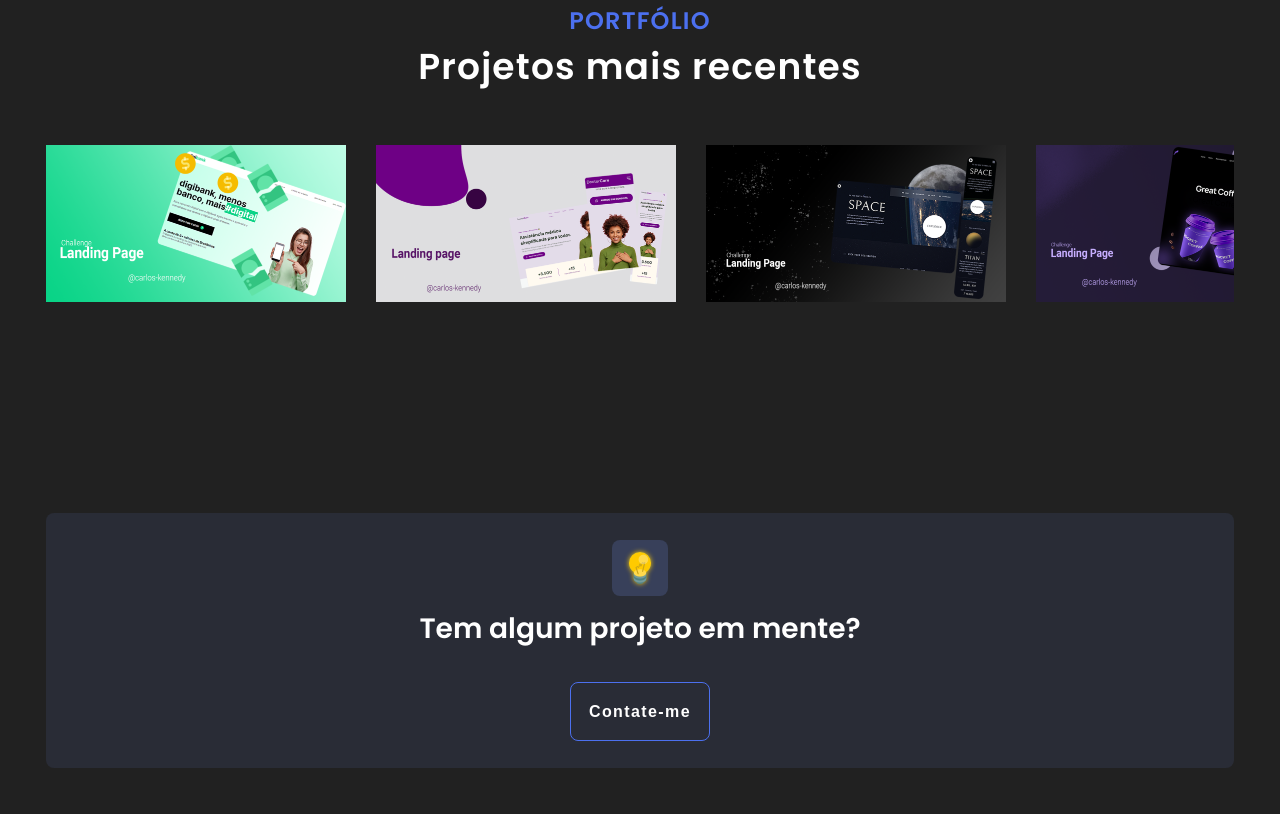
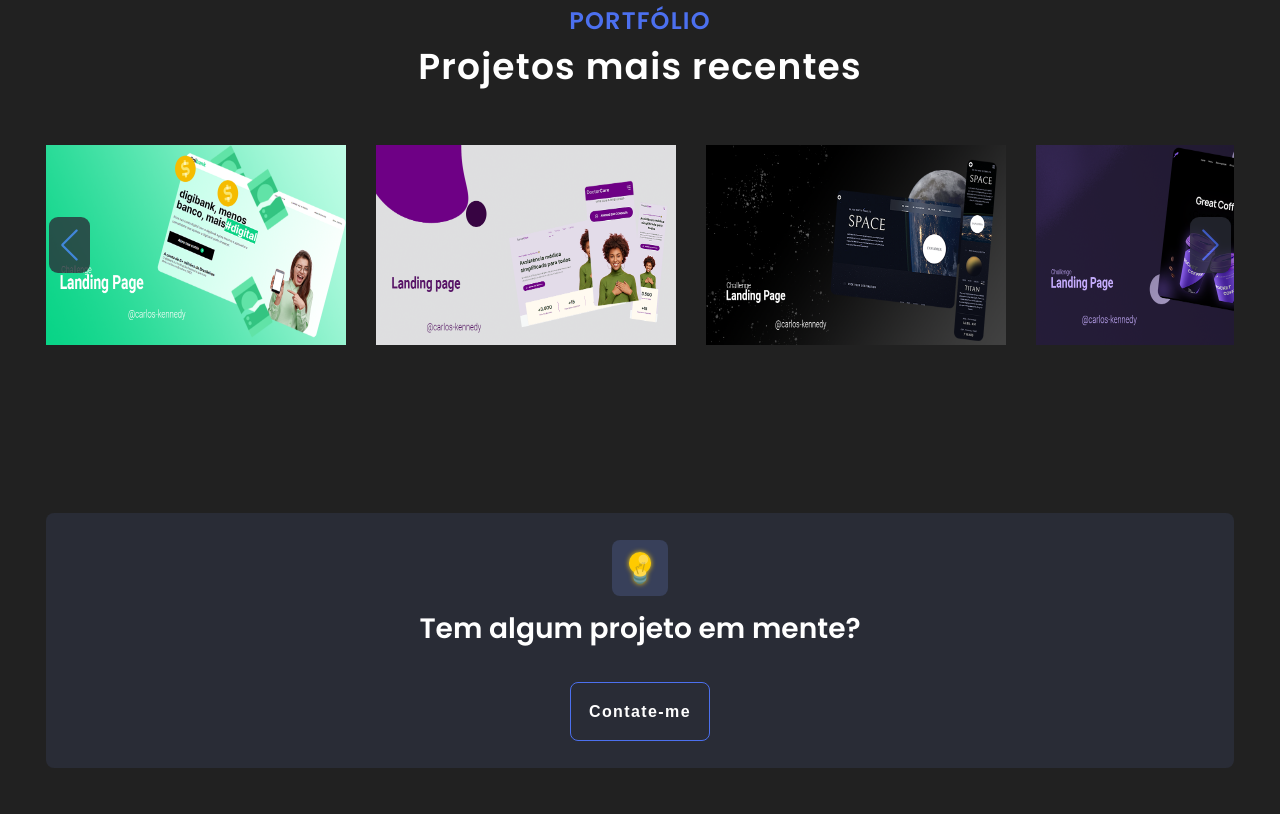
Before and after one commit to carlos-kennedy/portfolio, a plain HTML site: page index.html in a window 1280 px wide. Shown: the part 2046-2860 px from the top of the page. Drawn offline with nearby package versions, Linux system fonts and the light colour scheme; files whose address does not match are found by name.

Commit message:
Update e correção de bugs

```diff
--- a/css/style.css
+++ b/css/style.css
@@ -291,6 +291,7 @@ section#projects .wrapper {
 }
 section#projects .wrapper img {
   width: 100%;
+  height: 20rem;
 }
 
 section#projects .wrapper header {
@@ -352,6 +353,21 @@ section#projects ul.projects-list li:hover span {
   visibility: visible;
 }
 
+/* ====NAVIGATION-SLIDE */
+
+section#projects .swiper-button-next:after,
+section#projects .swiper-button-prev:after {
+  color: var(--f-color);
+  font-size: 3.2rem;
+  padding: 1.2rem;
+  border-radius: 0.9rem;
+  background: var(--card-color);
+
+  opacity: 0.78;
+}
+
+/* ====SECTION-CONTACT-ME==== */
+
 section#contact-me .wrapper {
   background: var(--card-color);
   padding: 2.7rem 4.7rem;
@@ -364,8 +380,6 @@ section#contact-me .wrapper {
   flex-flow: column;
   align-items: center;
 }
-
-/* ====SECTION-CONTACT-ME==== */
 
 section#contact-me .wrapper header {
   display: flex;
--- a/index.html
+++ b/index.html
@@ -143,6 +143,8 @@
                             </a>
                         </li>
                     </ul>
+                    <div class="swiper-button-next nav-custom"></div>
+                    <div class="swiper-button-prev nav-custom"></div>
                 </div>
             </div>
         </section>
--- a/js/slide.js
+++ b/js/slide.js
@@ -1,6 +1,10 @@
 new Swiper(".mySwiper", {
   slidesPerView: "auto",
   spaceBetween: 30,
+  navigation: {
+    nextEl: ".swiper-button-next",
+    prevEl: ".swiper-button-prev",
+  },
   freeMode: true,
   loop: true,
 });
```
